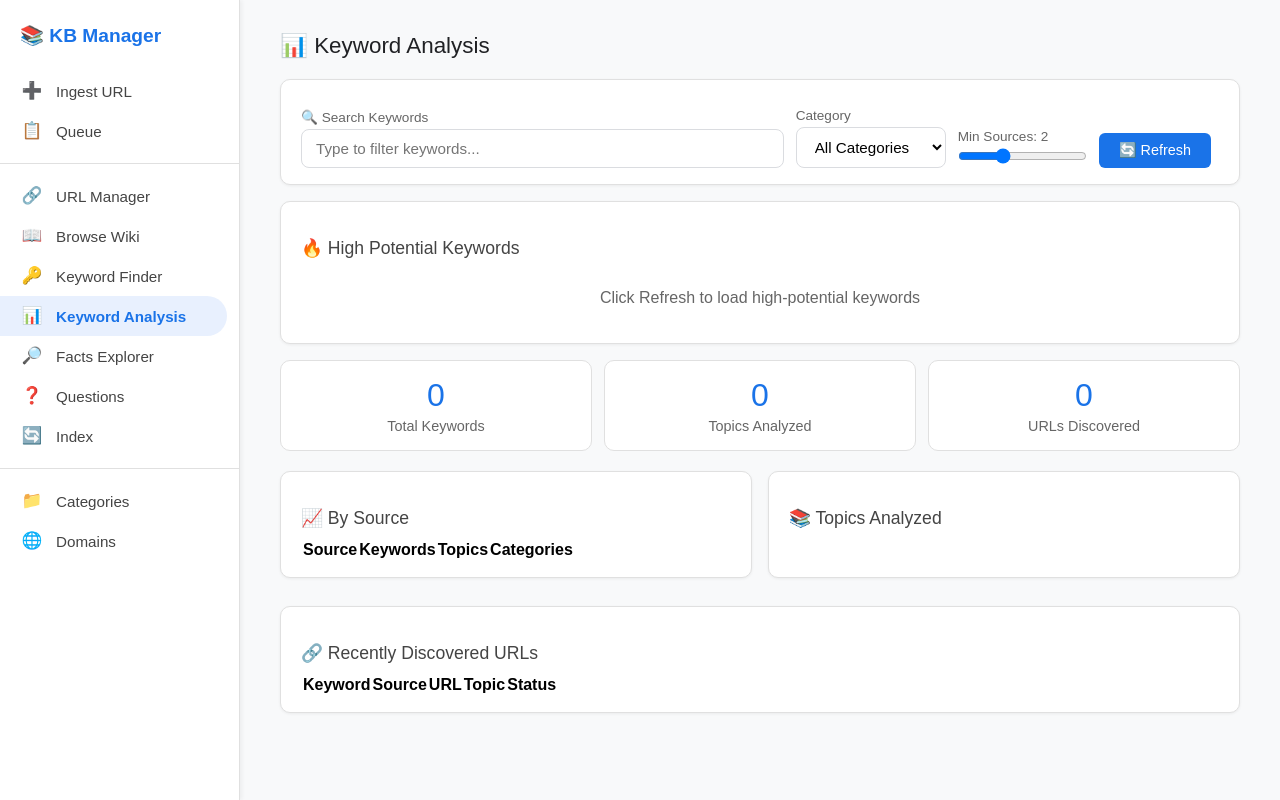
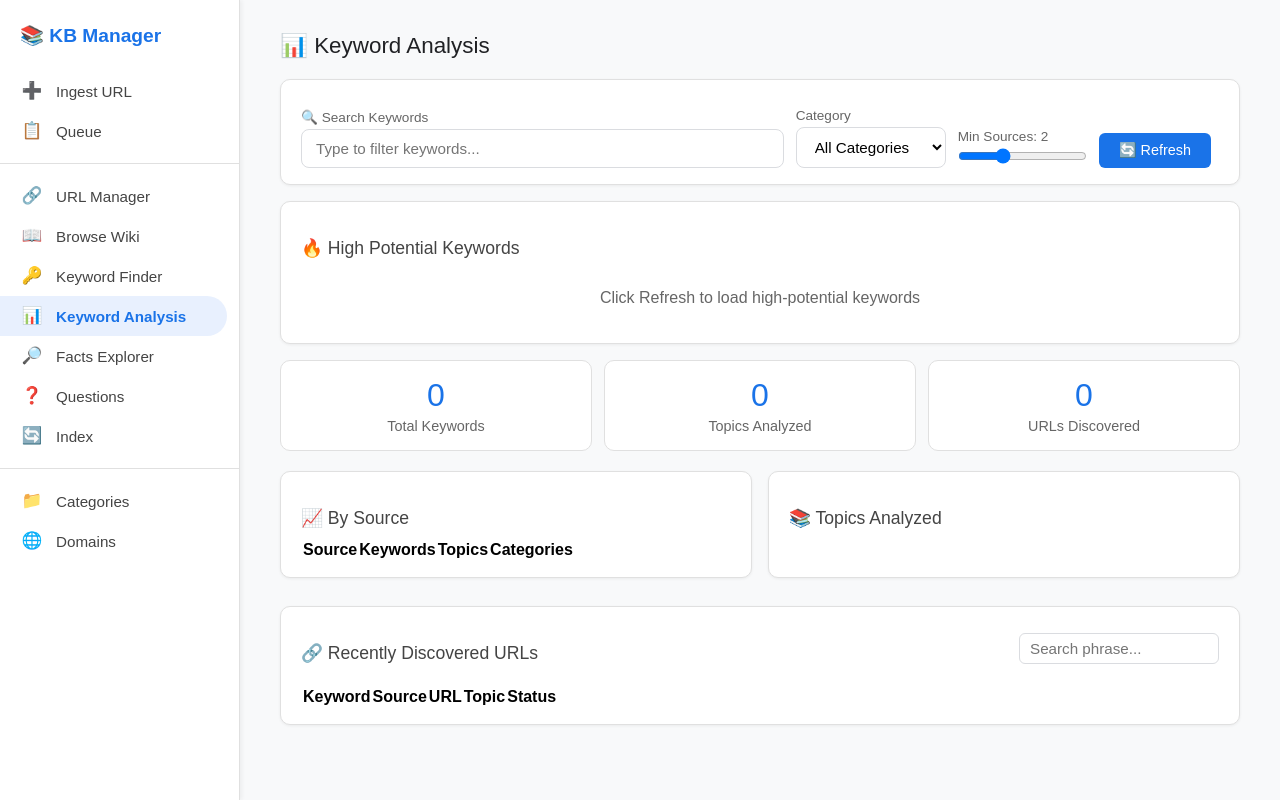
Before and after one commit to sinharitesh/kb_programs, a FastAPI app: template templates/index.html in a window 1280 px wide, after a click on "📊 Keyword Analysis". Run offline with FastAPI, Linux system fonts and the light colour scheme; the template is opened without the code that fills it, so the values that code supplies are empty; some libraries are stand-ins or nearby versions.

Commit message:
feat: URL search by keyword phrase + SQLite fixes

```diff
--- a/app.py
+++ b/app.py
@@ -391,7 +391,7 @@ async def index_keywords(topic: str = ""):
     return JSONResponse({"keywords": get_keywords_index(topic)})
 
 @app.get("/analysis/keywords")
-async def analyze_keywords_data():
+async def analyze_keywords_data(search: str = ""):
     """Return aggregated keyword analysis data from DuckDB."""
     from db import get_con
     con = get_con()
@@ -418,12 +418,17 @@ async def analyze_keywords_data():
     """).fetchall()
 
     # Recent URLs discovered (with scrape status if available)
-    recent_urls = con.execute("""
+    # Filter by search keyword if provided
+    where_clause = "WHERE ki.notes LIKE 'http%'"
+    if search:
+        where_clause += f" AND ki.keyword ILIKE '%{search}%'"
+
+    recent_urls = con.execute(f"""
         SELECT ki.keyword, ki.source, ki.notes as url, ki.topic, ki.category,
                ki.analyzed_at, u.id as url_id, u.status
         FROM keyword_intelligence ki
         LEFT JOIN url_registry u ON ki.notes = u.url
-        WHERE ki.notes LIKE 'http%'
+        {where_clause}
         ORDER BY ki.analyzed_at DESC
         LIMIT 100
     """).fetchall()
@@ -467,7 +472,7 @@ async def get_high_potential_keywords(
             COUNT(*) as total_mentions,
             COUNT(DISTINCT CASE WHEN notes LIKE 'http%' THEN notes END) as url_count,
             MAX(analyzed_at) as last_analyzed,
-            array_agg(DISTINCT source) as sources
+            GROUP_CONCAT(DISTINCT source) as sources
         FROM keyword_intelligence
         WHERE {where_sql}
         GROUP BY keyword, topic, category
@@ -492,7 +497,7 @@ async def get_high_potential_keywords(
         "total_mentions": r[4],
         "url_count": r[5],
         "last_analyzed": r[6].isoformat() if r[6] else None,
-        "sources": r[7],
+        "sources": r[7].split(',') if r[7] else [],
         "score": calc_score(r),
         "potential": "hot" if calc_score(r) >= 70 else "warm" if calc_score(r) >= 40 else "cold"
     } for r in rows]
--- a/templates/index.html
+++ b/templates/index.html
@@ -452,7 +452,10 @@
 
     <!-- URLs Discovered -->
     <div class="card" style="margin-top:16px;">
-      <h3>🔗 Recently Discovered URLs</h3>
+      <div style="display:flex;justify-content:space-between;align-items:center;margin-bottom:12px;">
+        <h3>🔗 Recently Discovered URLs</h3>
+        <input type="text" id="ka-url-search" placeholder="Search phrase..." oninput="analyzeKeywordsWithSearch()" style="width:200px;padding:6px 10px;border:1px solid #dadce0;border-radius:6px;">
+      </div>
       <table class="data-table" id="ka-urls-table">
         <thead><tr><th>Keyword</th><th>Source</th><th>URL</th><th>Topic</th><th>Status</th></tr></thead>
         <tbody></tbody>
@@ -1646,6 +1649,14 @@ async function loadKeywordAnalysis() {
   const data = await res.json();
   renderKeywordAnalysis(data);
 }
+// NEW: URL search with phrase filtering
+async function analyzeKeywordsWithSearch() {
+  const searchPhrase = document.getElementById('ka-url-search')?.value || '';
+  const res = await fetch('/analysis/keywords?search=' + encodeURIComponent(searchPhrase));
+  const data = await res.json();
+  renderKeywordAnalysis(data);
+}
+
 
 function renderKeywordAnalysis(data) {
   // Summary cards
```
